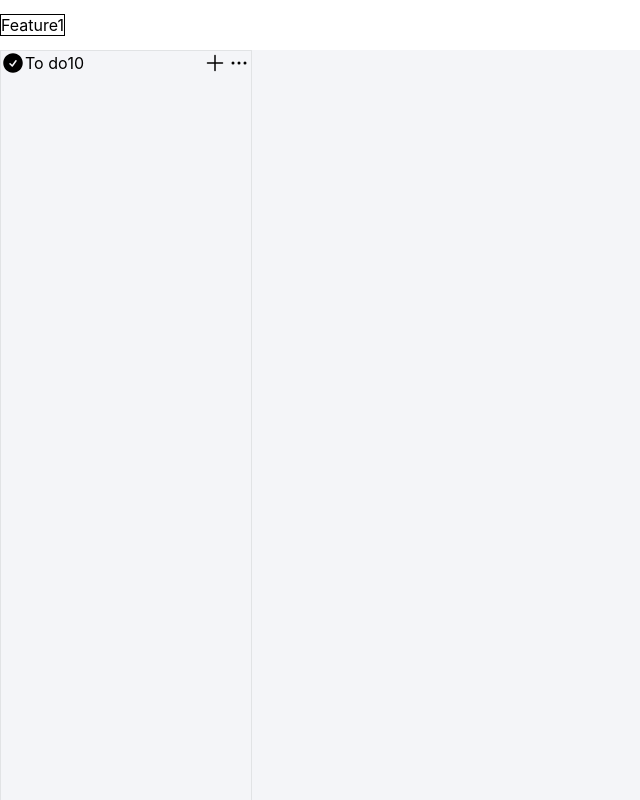
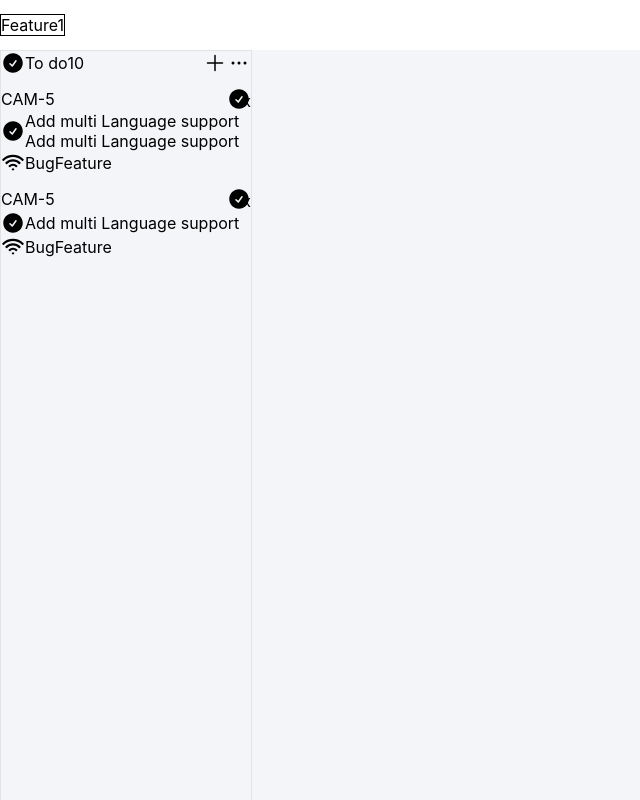
Before and after one commit to shahbaz42/k9b9, a React (Create React App) app: page / in a window 1280 px wide. Shown: the whole page, without its empty margins (0-640 px from the left). Built offline with nearby package versions, Linux system fonts and the light colour scheme.

Commit message:
add TicketCard Component

```diff
--- a/src/App.css
+++ b/src/App.css
@@ -37,6 +37,7 @@
 .kanban-card-holder {
     height: 100%;
     min-width: 250px;
+    max-width: 250px;
     border: 1px solid var(--border-gray);
     scroll-snap-align: start;
 }
@@ -60,6 +61,36 @@
     align-items: center;
 }
 
+.ticket-card-header{
+    display: flex;
+    flex-direction: row;
+    justify-content: space-between;
+    align-items: center;
+}
+
+.ticket-card-title{
+    display: flex;
+    flex-direction: row;
+    align-items: center;
+}
+
+.ticket-title{
+    display: flex;
+    flex-wrap: wrap;
+}
+
+.ticket-card-footer{
+    display: flex;
+    flex-direction: row;
+    align-items: center;
+}
+
+/*************** UI Components ****************/
+.user-status-icon{
+    bottom: 0;
+    right: 0;
+}
+
 /**************** standard classes *****************/
 
 .heading-3 {
@@ -78,10 +109,22 @@
     height:24px;
 }
 
+.mt-3{
+    margin-top: 12px;
+}
+
 .icon{
     display: flex;
     flex-direction: row;
     align-items: center;
+}
+
+.absolute {
+    position: absolute;
+}
+
+.relative {
+    position: relative;
 }
 
 .flex {
--- a/src/features/kanbanBoard/assets/icons.tsx
+++ b/src/features/kanbanBoard/assets/icons.tsx
@@ -48,3 +48,20 @@ export const EllipsisHzIcon = () => {
     </svg>
   );
 };
+
+export const PriorityIcon = () => {
+  return (
+    <svg
+      xmlns="http://www.w3.org/2000/svg"
+      viewBox="0 0 24 24"
+      fill="currentColor"
+      className="w-6 h-6"
+    >
+      <path
+        fillRule="evenodd"
+        d="M1.371 8.143c5.858-5.857 15.356-5.857 21.213 0a.75.75 0 010 1.061l-.53.53a.75.75 0 01-1.06 0c-4.98-4.979-13.053-4.979-18.032 0a.75.75 0 01-1.06 0l-.53-.53a.75.75 0 010-1.06zm3.182 3.182c4.1-4.1 10.749-4.1 14.85 0a.75.75 0 010 1.061l-.53.53a.75.75 0 01-1.062 0 8.25 8.25 0 00-11.667 0 .75.75 0 01-1.06 0l-.53-.53a.75.75 0 010-1.06zm3.204 3.182a6 6 0 018.486 0 .75.75 0 010 1.061l-.53.53a.75.75 0 01-1.061 0 3.75 3.75 0 00-5.304 0 .75.75 0 01-1.06 0l-.53-.53a.75.75 0 010-1.06zm3.182 3.182a1.5 1.5 0 012.122 0 .75.75 0 010 1.061l-.53.53a.75.75 0 01-1.061 0l-.53-.53a.75.75 0 010-1.06z"
+        clipRule="evenodd"
+      />
+    </svg>
+  );
+};
--- /dev/null
+++ b/src/features/kanbanBoard/components/TicketCard.tsx
@@ -0,0 +1,59 @@
+import React from "react";
+import { PriorityIcon } from "../assets/icons";
+import { TicketCardProps } from "../types";
+
+export const TicketCard = React.forwardRef<HTMLDivElement, TicketCardProps>(
+  (
+    {
+      className,
+      ticketId,
+      title,
+      status,
+      statusIcon,
+      userId,
+      userIcon,
+      userAvailablity,
+      priority,
+      tags,
+      showUserIcon,
+      showStatusIcon,
+      showPriorityIcon,
+      ...props
+    },
+    ref
+  ) => {
+    return (
+      <div className={`${className}`}>
+        <div className="ticket-card-header">
+          <div className="muted-heading-3">{ticketId}</div>
+          {showUserIcon && (
+            <div className="user-icon">
+              {" "}
+              {/*todo : isolate this component */}
+              <div className="relative">
+                <div className="icon">{userIcon}</div>
+                <div className="user-status-icon absolute">x</div>
+              </div>
+            </div>
+          )}
+        </div>
+        <div className="ticket-card-title">
+          {showStatusIcon && <div className="icon">{statusIcon}</div>}
+          <div className="heading-3">{title}</div>
+        </div>
+        <div className="ticket-card-footer">
+          {showPriorityIcon && (
+            <div className="icon">
+              <PriorityIcon />
+            </div>
+          )}
+          {
+            tags && tags.map((tag, index) => {
+              return <div key={index} className="tag">{tag}</div>;
+            })
+          }
+        </div>
+      </div>
+    );
+  }
+);
--- a/src/features/kanbanBoard/components/CardHolder.tsx
+++ b/src/features/kanbanBoard/components/TicketCardHolder.tsx
@@ -1,14 +1,14 @@
 import React from "react";
-import { CardHolderProps } from "../types";
+import { TicketCardHolderProps } from "../types";
 import { PlusIcon, EllipsisHzIcon } from "../assets/icons";
 
-export const CardHolder = React.forwardRef<HTMLDivElement, CardHolderProps>(
-  ({ className, icon, name, count, ...props }, ref) => {
+export const TicketCardHolder = React.forwardRef<HTMLDivElement, TicketCardHolderProps>(
+  ({ className, statusIcon, name, count, ...props }, ref) => {
     return (
       <div className={`kanban-card-holder ${className}`} ref={ref} {...props}>
         <div className="kanban-card-holder-header">
           <div className="kanban-card-holder-header-info">
-            <div className="icon">{icon}</div>
+            <div className="icon">{statusIcon}</div>
             <div className="heading-3">{name}</div>
             <div className="muted-heading-3">{count}</div>
           </div>
--- a/src/features/kanbanBoard/components/index.tsx
+++ b/src/features/kanbanBoard/components/index.tsx
@@ -1,2 +1,3 @@
 export * from './TopBar';
-export * from './CardHolder';
+export * from './TicketCardHolder';
+export * from './TicketCard';
--- a/src/features/kanbanBoard/pages/KanbanDashboard.tsx
+++ b/src/features/kanbanBoard/pages/KanbanDashboard.tsx
@@ -1,16 +1,50 @@
-import { TopBar, CardHolder } from "../components";
+import { TopBar, TicketCardHolder, TicketCard } from "../components";
 import { CheckCircleIcon } from "../assets/icons";
 
 const KanbanDashBoard = () => {
   return (
     <>
       <TopBar type="hzScroll">
-        <div style={{ border: "1px solid black" }}> Feature1 </div>
+        <div style={{ border: "1px solid black" }}> Feature1</div>
       </TopBar>
       <div className="kanban-main-container">
-        <CardHolder name="To do" icon={<CheckCircleIcon/>} count={10} >
+        <TicketCardHolder
+          name="To do"
+          statusIcon={<CheckCircleIcon />}
+          count={10}
+        >
+          <TicketCard
+            className="mt-3"
+            ticketId="CAM-5"
+            title="Add multi Language support Add multi Language support"
+            status="Todo"
+            statusIcon={<CheckCircleIcon />}
+            userId="1"
+            userIcon={<CheckCircleIcon />}
+            userAvailablity={true}
+            priority={5}
+            tags={["Bug", "Feature"]}
+            showUserIcon={true}
+            showStatusIcon={true}
+            showPriorityIcon={true}
+          />
 
-        </CardHolder>
+          <TicketCard
+            className="mt-3"
+            ticketId="CAM-5"
+            title="Add multi Language support"
+            status="Todo"
+            statusIcon={<CheckCircleIcon />}
+            userId="1"
+            userIcon={<CheckCircleIcon />}
+            userAvailablity={true}
+            priority={5}
+            tags={["Bug", "Feature"]}
+            showUserIcon={true}
+            showStatusIcon={true}
+            showPriorityIcon={true}
+          />
+        </TicketCardHolder>
         <div className="kanban-card-container"></div>
         <div className="kanban-card-container"></div>
         <div className="kanban-card-container"></div>
```
Also changed, not shown: src/features/kanbanBoard/types/index.tsx (+18 -2 lines).
